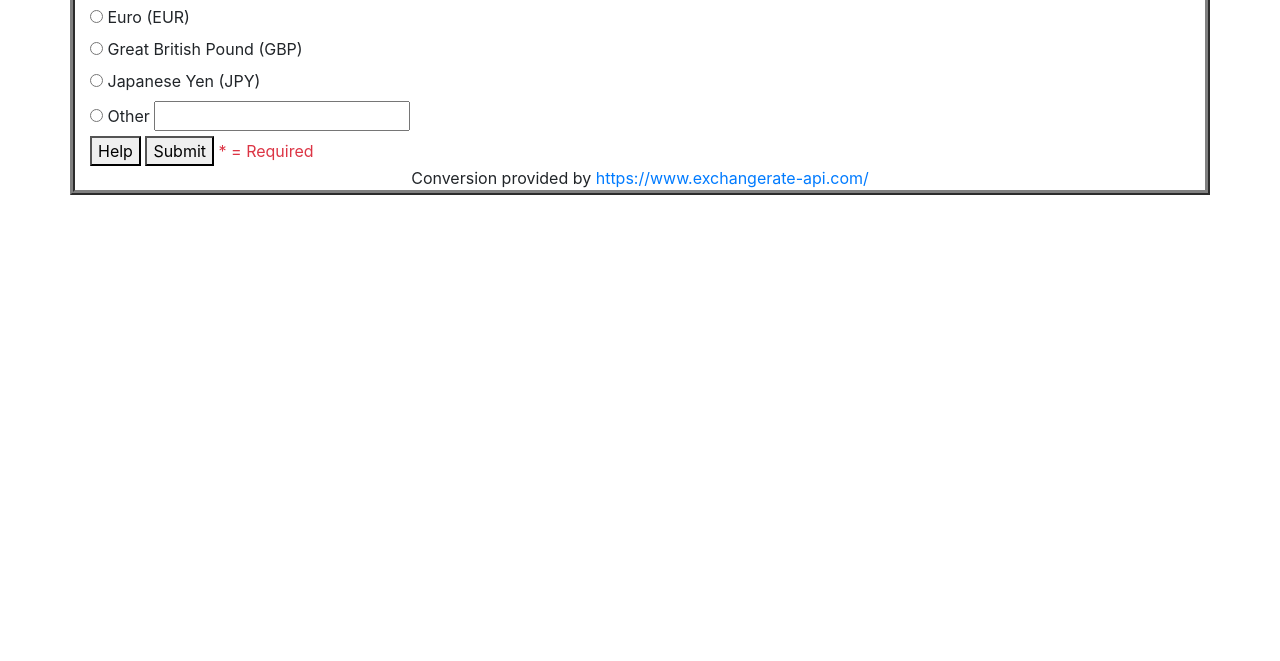
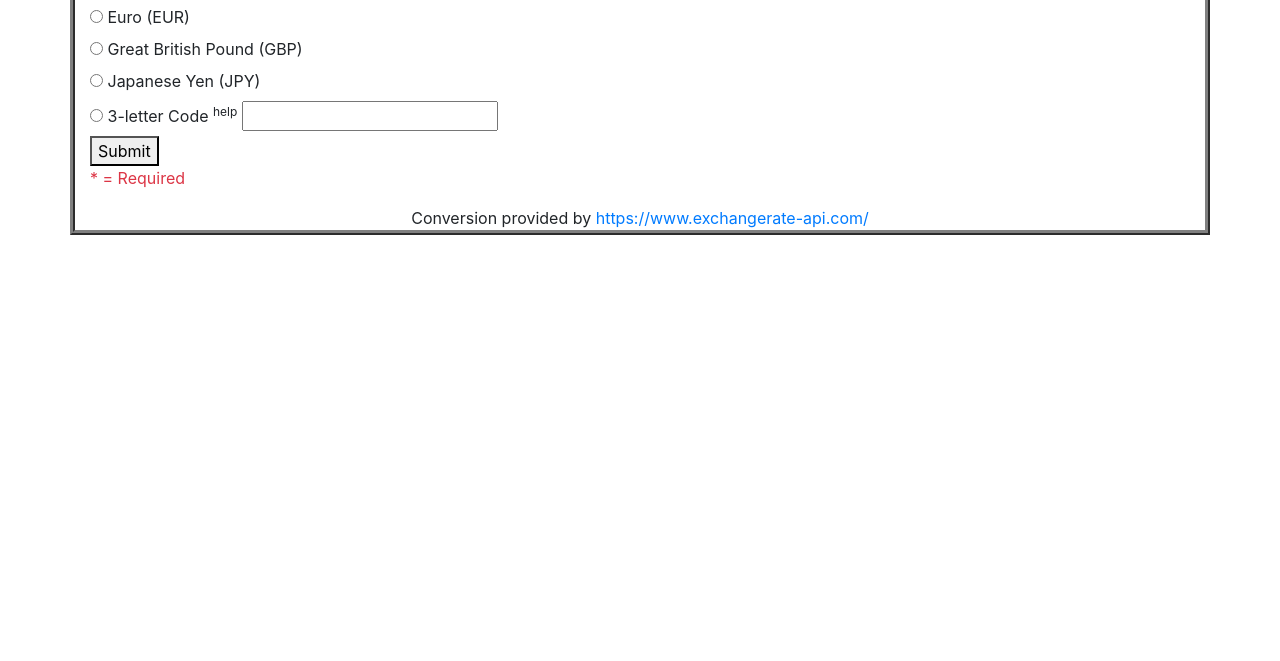
Before and after one commit to doublespoiler/currency-exchange, a website built with webpack: page src/index.html in a window 1280 px wide. Shown: the part 139-800 px from the top of the page. Built offline with nearby package versions, Linux system fonts and the light colour scheme.

Commit message:
Change placement of help button

```diff
--- a/src/css/styles.css
+++ b/src/css/styles.css
@@ -44,5 +44,12 @@
 
 #footer {
   text-align: center;
+}
 
+#header-div {
+  text-align: center;
 }
+
+#help-button{
+  display:inline;
+}
--- a/src/index.html
+++ b/src/index.html
@@ -1,7 +1,6 @@
 <!DOCTYPE html>
 <html lang="en">
 <head>
-
   <title>Currency Converter</title>
 </head>
 <body>
@@ -10,9 +9,7 @@
   <div id="over-div" class="hidden">
     <div id="close-button">close</div>
     <div id="over-header">
-
       <div><h3>Supported Codes</h3></div>
-
     </div>
     <table id="codes-table"> <!--copied this table from https://www.exchangerate-api.com/docs/supported-currencies. I could format differently, but since the table is so long, it's easier to read like this. Thinking about getting Monokai Pro, though, becuase all those angle brackets make it hard to read.-->
       <tr id="table-header"><td width="160px"><h6>Currency Code</h6></td><td width="250px"><h6>Currency Name</h6></td><td><h6>Country</h6></td></tr>
@@ -177,10 +174,9 @@
       <tr><td>ZAR</td><td>South African Rand</td><td>South Africa</td></tr>
       <tr><td>ZMW</td><td>Zambian Kwacha</td><td>Zambia</td></tr>
       <tr><td>ZWL</td><td>Zimbabwean Dollar</td><td>Zimbabwe</td></tr>
-      </table>
+    </table>
   </div>
   <div id="header-div" class="row">
-
     <div class="col-md-12">
       <h1>Currency Converter</h1>
     </div>
@@ -200,9 +196,9 @@
         <input type="radio" id="JPY" name="target-code" value="JPY">
         <label for="JPY">Japanese Yen (JPY)</label><br>
         <input type="radio" id="other" name="target-code" value="">
-        <label for="other">Other</label>
+        <label for="other">3-letter Code <sup id="help-button">help</sup></label>
         <input type="text" id="other-text" name="other-text" maxLength="3"> <span class="hidden" id="other-req">*</span><br>
-        <button type="button" id="help-button">Help</button> <button type="submit" id="submit-button">Submit</button>     <span id="error-result" class="text-danger">* = Required</span>
+        <button type="submit" id="submit-button">Submit</button>     <p id="error-result" class="text-danger">* = Required</p>
       </form>
     </div>
     <div id="result-div" class="col-md-6 hidden">
```
